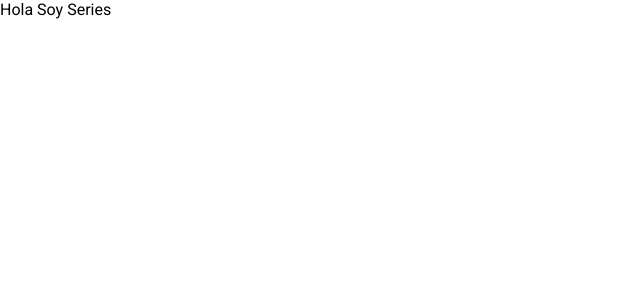
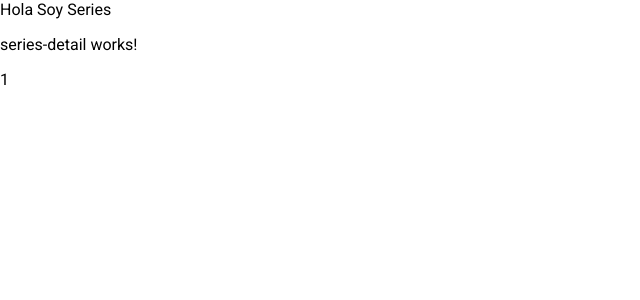
Before and after one commit to luciaaguirre/series-minder, an Angular app: page /series-detail/1 in a window 1280 px wide. Before the commit this address led to /. Shown: the top 300 px of the page, without its empty margins (0-640 px from the left). Built offline with nearby package versions, Linux system fonts and the light colour scheme.

Commit message:
feat: adds id to series detail

```diff
--- a/src/app/pages/pages.module.ts
+++ b/src/app/pages/pages.module.ts
@@ -10,7 +10,7 @@ const routes: Routes = [
     component: SeriesListComponent,
   },
   {
-    path: 'series-detail',
+    path: 'series-detail/:id',
     component: SeriesDetailComponent,
   },
 ];
--- a/src/app/pages/series-detail/series-detail.component.html
+++ b/src/app/pages/series-detail/series-detail.component.html
@@ -1 +1,2 @@
 <p>series-detail works!</p>
+{{ detailId }}
--- a/src/app/pages/series-detail/series-detail.component.ts
+++ b/src/app/pages/series-detail/series-detail.component.ts
@@ -1,10 +1,17 @@
-import { Component } from '@angular/core';
+import { Component, inject } from '@angular/core';
+import { ActivatedRoute } from '@angular/router';
 
 @Component({
   selector: 'app-series-detail',
   templateUrl: './series-detail.component.html',
-  styleUrls: ['./series-detail.component.scss']
+  styleUrls: ['./series-detail.component.scss'],
 })
 export class SeriesDetailComponent {
+  private route: ActivatedRoute = inject(ActivatedRoute);
+  detailId: string = '';
 
+  constructor() {
+    this.detailId = this.route.snapshot.paramMap.get('id')!;
+    console.log(this.detailId);
+  }
 }
```
